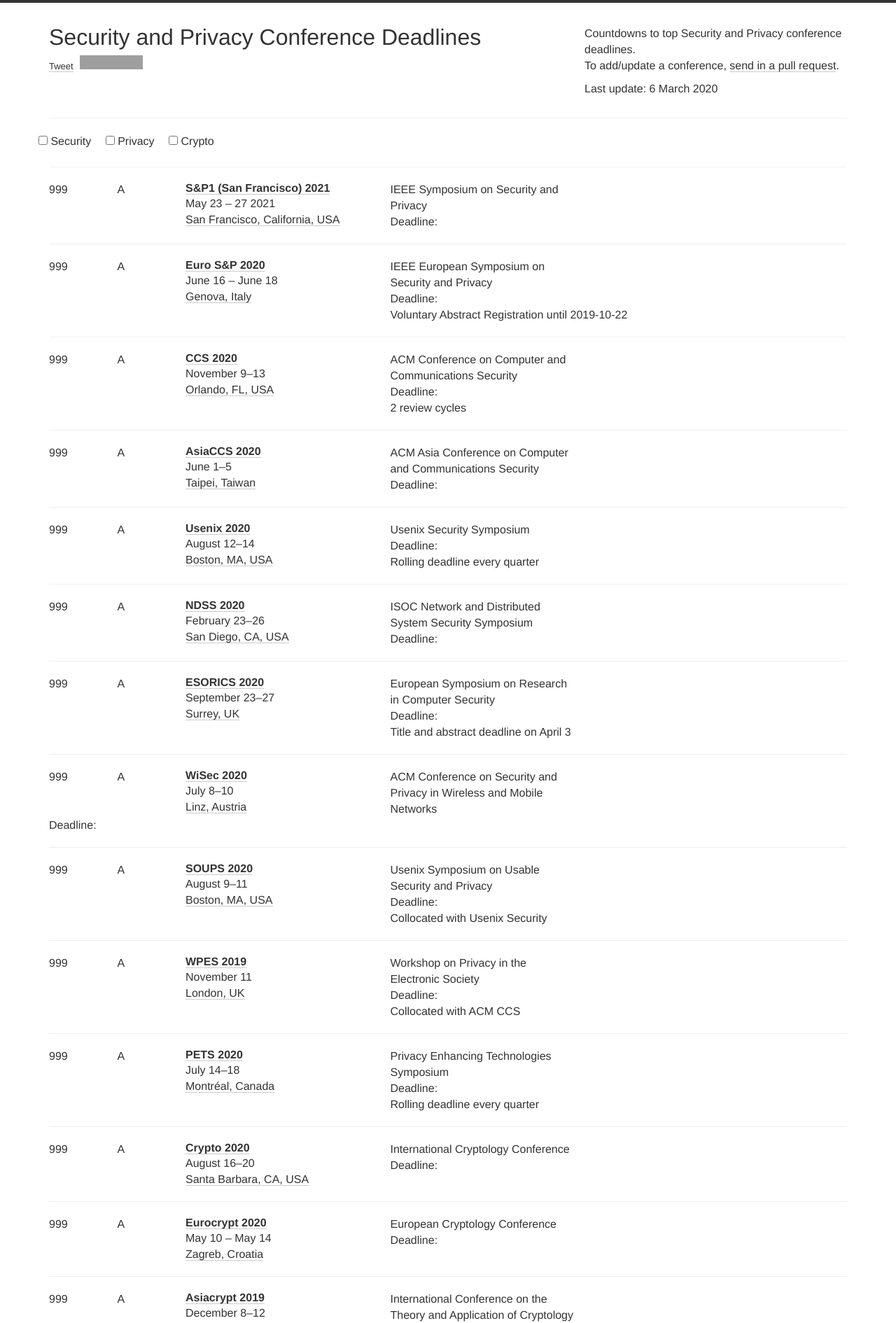
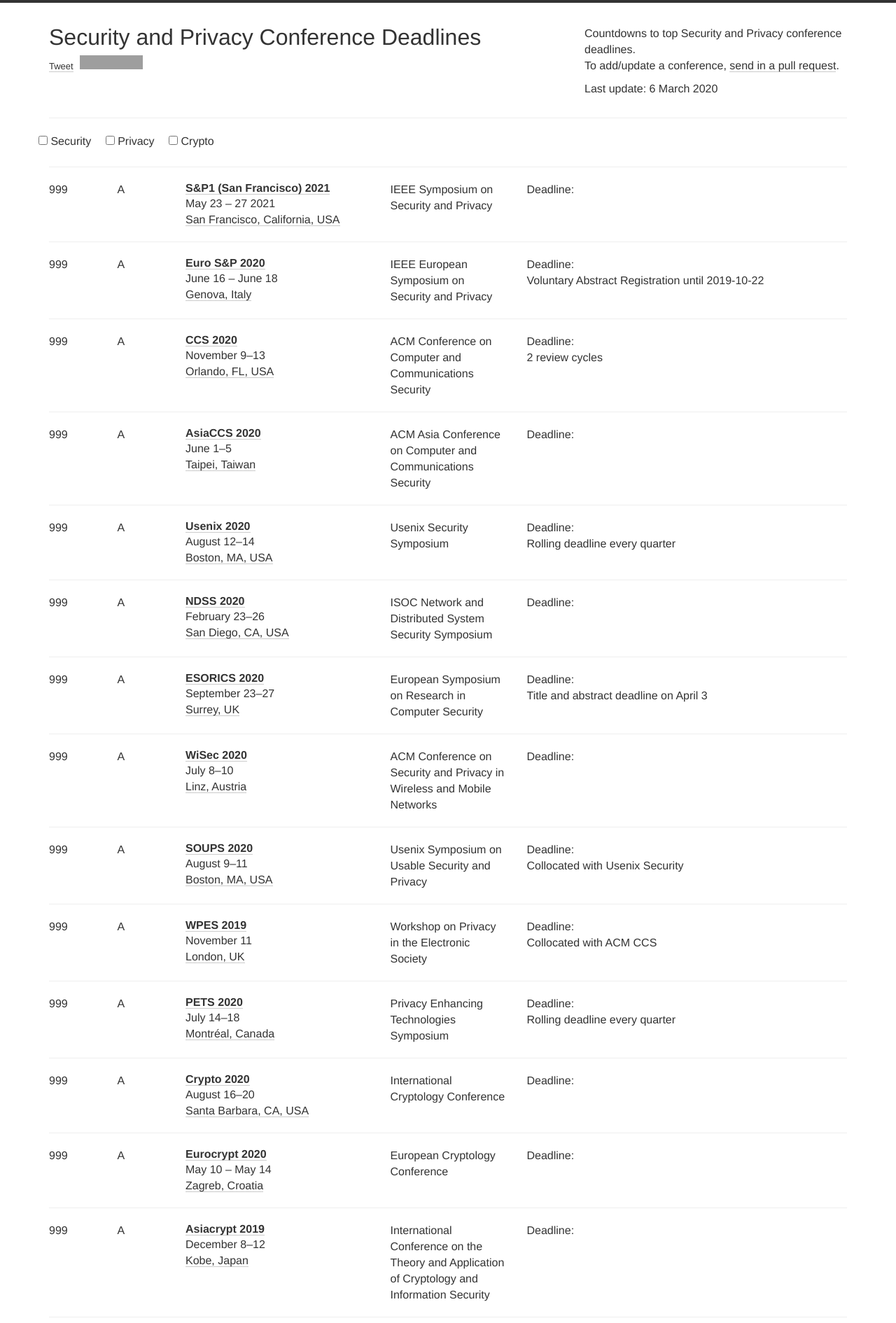
Before and after one commit to jianghaizhi/conference, a Jekyll site: the page built from index.html, in a window 1280 px wide. Shown: the top 1890 px of the page at 70% size. Built offline with Jekyll 4.4.1, drawn with Linux system fonts in a browser that asks for light colours; nearby versions of some CDN libraries; comment, search, counter and statistics services are not loaded; grey boxes are pictures that could not be loaded.

Commit message:
Update index.html

```diff
--- a/index.html
+++ b/index.html
@@ -67,7 +67,7 @@
                   <a href="http://maps.google.com/?q={{conf.place}}">{{conf.place}}</a>{% endif %}<br>
                 </div>
               </div>
-             <div class="col-md-24 col-sm-3">
+             <div class="col-md-24 col-sm-2">
 
                 <div class="meta">
                   {{ conf.description }}<br>
```
